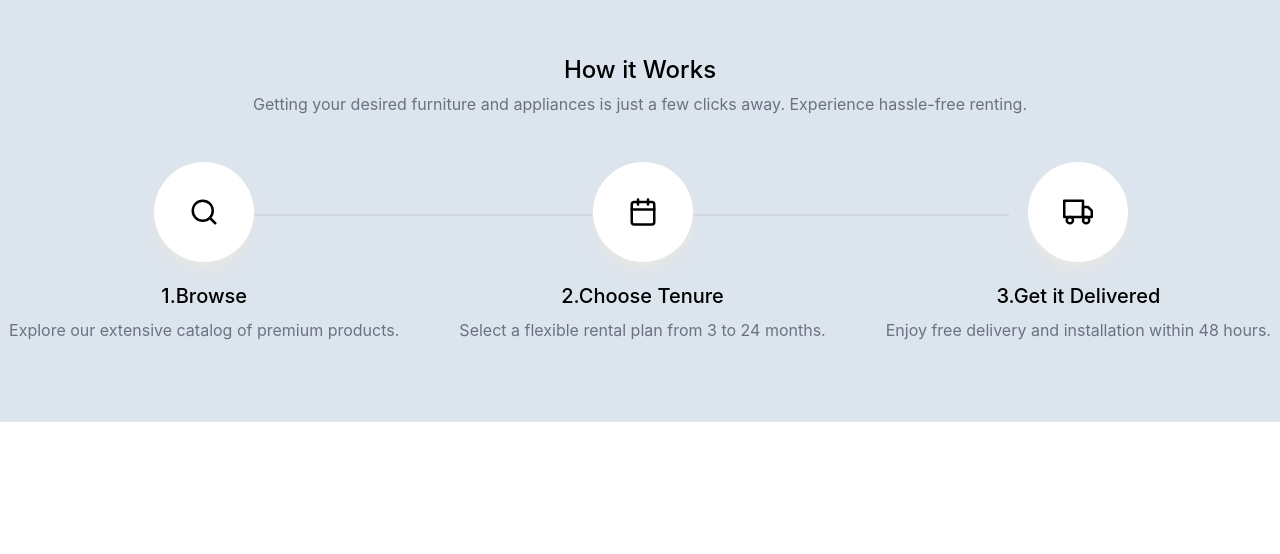
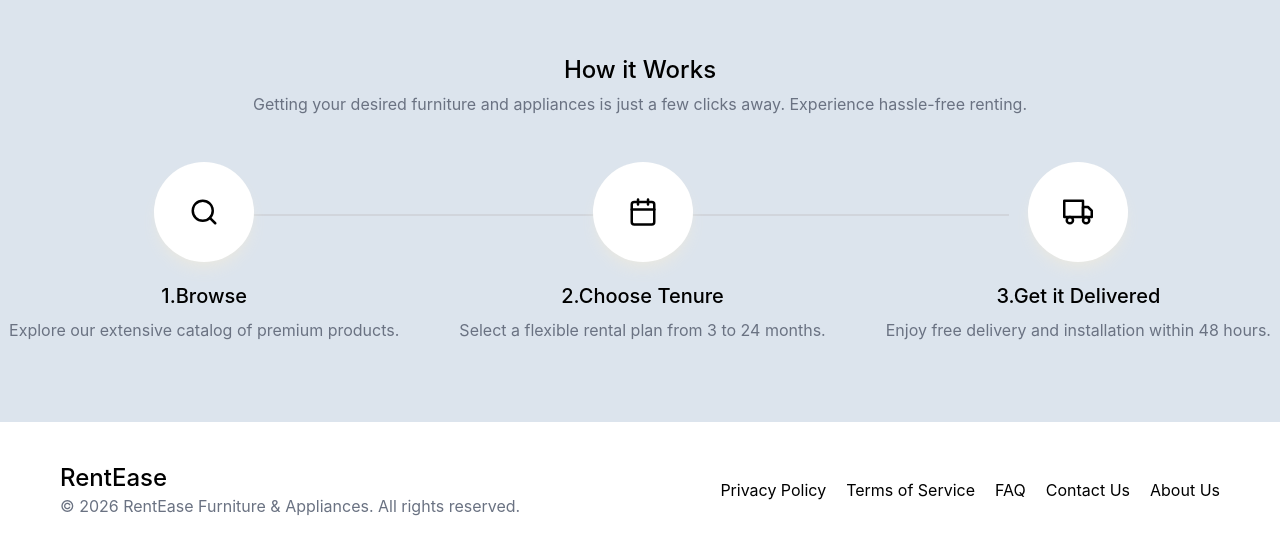
Before and after one commit to dheetchithselvan12/rent-ease, a React (Vite) app in the folder client/: page / in a window 1280 px wide. Shown: the part 2080-2634 px from the top of the page. Before the commit the page ends 2502 px from the top, so only its background shows below. Built offline with nearby package versions, Linux system fonts and the light colour scheme.

Commit message:
feat: add footer component

```diff
--- a/client/src/App.jsx
+++ b/client/src/App.jsx
@@ -1,3 +1,4 @@
+import Footer from "./components/Footer";
 import Navbar from "./components/Navbar";
 import Home from "./pages/Home";
 
@@ -6,6 +7,7 @@ const App = () => {
     <div>
       <Navbar />
       <Home />
+      <Footer />
     </div>
   );
 };
--- /dev/null
+++ b/client/src/components/Footer.jsx
@@ -0,0 +1,31 @@
+const Footer = () => {
+  const FooterList = [
+    { list: "Privacy Policy" },
+    { list: "Terms of Service" },
+    { list: "FAQ" },
+    { list: "Contact Us" },
+    { list: "About Us" },
+  ];
+
+  return (
+    <div className="flex justify-between px-15 py-10 items-center">
+      <div>
+        <a className="text-2xl font-medium cursor-pointer">RentEase</a>
+        <p className="text-gray-500">
+          © 2026 RentEase Furniture & Appliances. All rights reserved.
+        </p>
+      </div>
+      <div>
+        <ul className="flex gap-5 cursor-pointer">
+          {FooterList.map((item, index) => (
+            <li key={index} className="hover:text-gray-400 transition-all">
+              <a>{item.list}</a>
+            </li>
+          ))}
+        </ul>
+      </div>
+    </div>
+  );
+};
+
+export default Footer;
```
